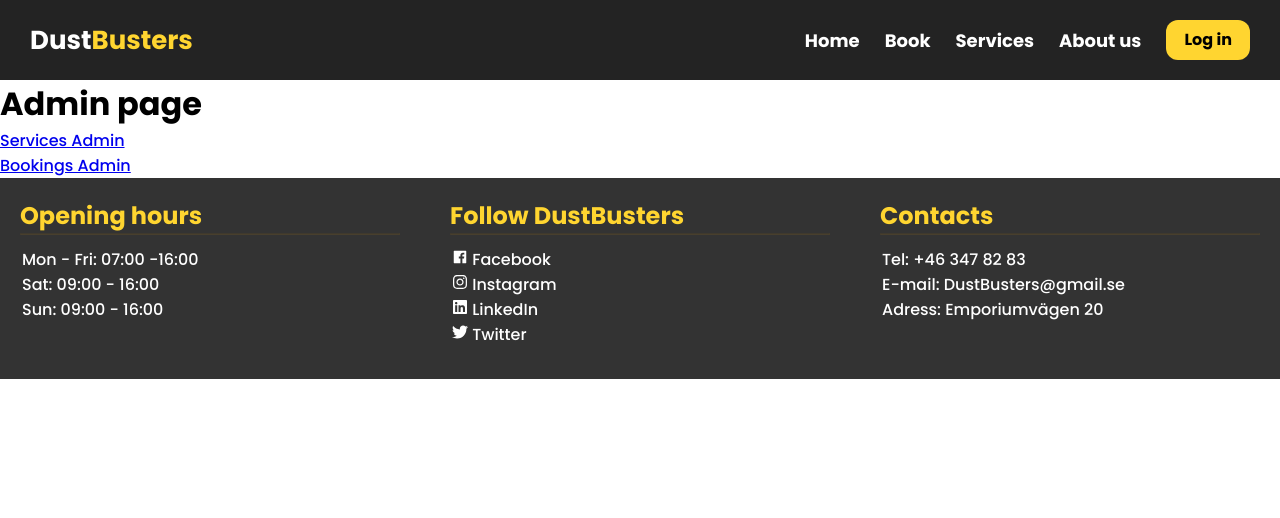
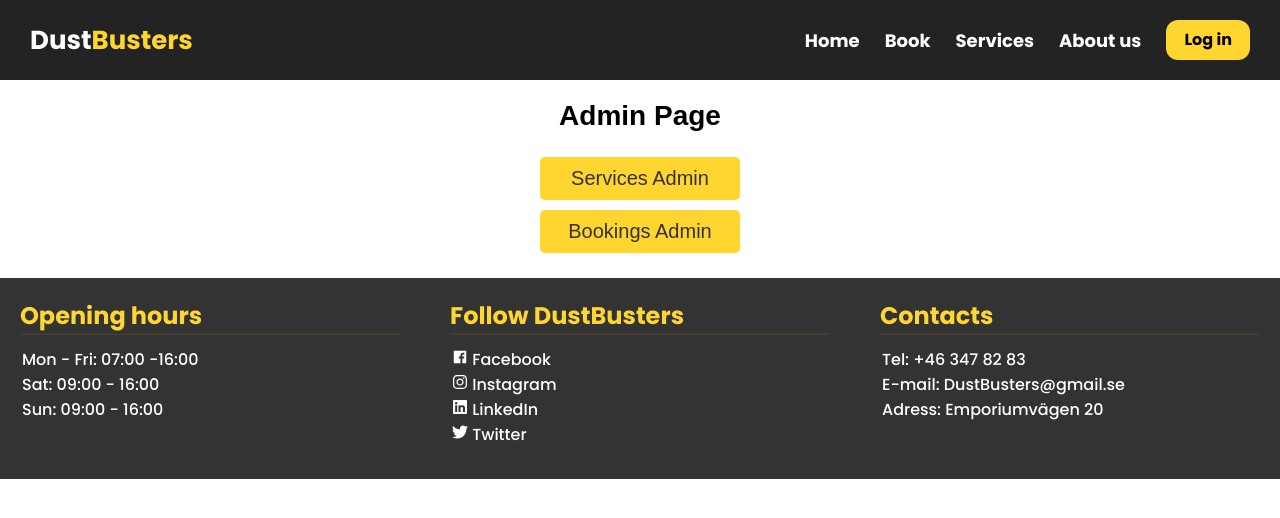
Before and after one commit to jonaelghid3y/DustBusters, a React (Vite) app: page /Admin in a window 1280 px wide. Shown: the top 518 px of the page. Built offline with nearby package versions, Linux system fonts and the light colour scheme.

Commit message:
small change

```diff
--- a/src/Components/Admin/BookingAdmin.jsx
+++ b/src/Components/Admin/BookingAdmin.jsx
@@ -1,6 +1,8 @@
 import React, { useState, useEffect } from 'react';
 import axios from 'axios';
-import { MdDelete, MdEdit } from 'react-icons/md';
+import { MdDelete, MdEdit, MdArrowBack } from 'react-icons/md';
+import { Link } from 'react-router-dom';
+
 
 function BookingAdmin() {
   const [bookings, setBookings] = useState([]);
@@ -10,6 +12,7 @@ function BookingAdmin() {
     service: '',
   });
   const [editingBookingId, setEditingBookingId] = useState(null);
+  const [showAddBooking, setShowAddBooking] = useState(false);
 
   useEffect(() => {
     fetchBookings();
@@ -37,11 +40,9 @@ function BookingAdmin() {
 
     try {
       if (editingBookingId) {
-
         await axios.put(`https://api-s5hih6nmta-uc.a.run.app/booking/${editingBookingId}`, newBooking);
         setEditingBookingId(null);
       } else {
-
         await axios.post("https://api-s5hih6nmta-uc.a.run.app/booking", newBooking);
       }
 
@@ -52,6 +53,7 @@ function BookingAdmin() {
       });
 
       fetchBookings();
+      toggleAddBooking();
     } catch (error) {
       console.error('Error creating/updating booking:', error);
     }
@@ -66,6 +68,7 @@ function BookingAdmin() {
         service: bookingToEdit.service,
       });
       setEditingBookingId(id);
+      setShowAddBooking(true);
     }
   };
 
@@ -87,11 +90,22 @@ function BookingAdmin() {
     }
   };
 
+  const toggleAddBooking = () => {
+    setShowAddBooking(!showAddBooking);
+  };
+
   return (
     <div style={containerStyle}>
       <h1>List of Bookings</h1>
+
+      {!showAddBooking ? (
+        <button onClick={toggleAddBooking} style={addBookingButtonStyle}>
+          Add new booking
+        </button>
+
+      ) : (
         <form onSubmit={handleSubmit} style={formStyle}>
-        <div>
+          <div style={inputContainerStyle}>
             <label htmlFor="name">Customer:</label>
             <input
               type="text"
@@ -101,9 +115,12 @@ function BookingAdmin() {
               onChange={handleInputChange}
               style={inputStyle}
             />
+            <Link to="/admin" style={backToAdminButton}>
+              <MdArrowBack />
+            </Link>
           </div>
 
-        <div>
+          <div style={inputContainerStyle}>
             <label htmlFor="date">Date:</label>
             <input
               type="text"
@@ -116,29 +133,24 @@ function BookingAdmin() {
           </div>
 
           <div>
-          {editingBookingId ? (
-            <div>
             <button type="submit" style={submitButtonStyle}>
-                Update booking
+              {editingBookingId ? "Update booking" : "Add new booking"}
             </button>
+            {editingBookingId && (
               <button onClick={handleCancelEdit} style={cancelButtonStyle}>
                 Cancel
-              </button>
-            </div>
-          ) : (
-            <button type="submit" style={submitButtonStyle}>
-              Add new booking
               </button>
             )}
           </div>
         </form>
+      )}
+
       <table style={tableStyle}>
         <thead>
           <tr>
             <th style={thStyle}>Customer</th>
             <th style={thStyle}>Date</th>
             <th style={thStyle}>Edit</th>
-            <th style={thStyle}>Delete</th>
           </tr>
         </thead>
         <tbody>
@@ -147,12 +159,10 @@ function BookingAdmin() {
               <td style={tableCellStyle}>{booking.name}</td>
               <td style={tableCellStyle}>{booking.date}</td>
               <td style={tableCellStyle}>
-                <button onClick={() => handleEdit(booking.id)} style={iconButtonStyle}>
+                <button onClick={() => handleEdit(booking.id)} style={actionButtonStyle}>
                   <MdEdit />
                 </button>
-              </td>
-              <td style={tableCellStyle}>
-                <button onClick={() => handleDelete(booking.id)} style={iconButtonStyle}>
+                <button onClick={() => handleDelete(booking.id)} style={actionButtonStyle}>
                   <MdDelete />
                 </button>
               </td>
@@ -166,7 +176,6 @@ function BookingAdmin() {
 
 const containerStyle = {
   padding: "20px",
-  paddingTop: "40px",
   maxWidth: "800px",
   margin: "0 auto",
   fontFamily: 'Poppins',
@@ -179,14 +188,20 @@ const formStyle = {
   flexDirection: "column",
   alignItems: "center",
   marginTop: "20px",
+};
 
+const inputContainerStyle = {
+  display: "flex",
+  flexDirection: "column",
+  alignItems: "flex-start",
 };
 
 const inputStyle = {
-  width: "30%",
+  width: "100%",
   padding: "10px",
   marginBottom: "10px",
-  margin: "5px",
+  border: "1px solid #ccc",
+  borderRadius: "5px",
 };
 
 const submitButtonStyle = {
@@ -195,9 +210,10 @@ const submitButtonStyle = {
   color: "#333333",
   border: "none",
   borderRadius: "5px",
-  display: "block",
-  width: "200px",
-  fontFamily: 'Poppins',
+  width: "100%",
+  fontFamily: 'Poppins, sans-serif',
+  cursor: "pointer",
+  transition: "background 0.3s ease",
 };
 
 const cancelButtonStyle = {
@@ -206,17 +222,17 @@ const cancelButtonStyle = {
   color: "#333333",
   border: "none",
   borderRadius: "5px",
-  display: "block",
-  width: "40%",
-  fontFamily: 'Poppins',
+  width: "50%",
+  fontFamily: 'Poppins, sans-serif',
   marginTop: "5px",
+  cursor: "pointer",
+  transition: "background 0.3s ease",
 };
 
 const tableStyle = {
-  width: "80%",
+  width: "100%",
   borderCollapse: "collapse",
-  padding: "5px",
-  margin: "20px",
+  marginTop: "20px",
 };
 
 const thStyle = {
@@ -224,21 +240,20 @@ const thStyle = {
   color: "#333333",
   padding: "10px",
   textAlign: "left",
-  margin: "10px",
 };
 
 const tableCellStyle = {
   padding: "10px",
-  color: 'white',
-  marginBottom: '10px',
+  color: "white",
 };
 
-const iconButtonStyle = {
+const actionButtonStyle = {
   background: 'none',
   border: 'none',
   color: 'white',
   cursor: 'pointer',
-
+  marginRight: '10px',
+  transition: "background 0.3s ease",
 };
 
 const evenRowStyle = {
@@ -249,4 +264,23 @@ const oddRowStyle = {
   backgroundColor: "black",
 };
 
+const addBookingButtonStyle = {
+  backgroundColor: '#FFD530',
+  color: '#333333',
+  padding: '10px',
+  border: 'none',
+  borderRadius: '5px',
+  width: "200px",
+  fontFamily: 'Poppins, sans-serif',
+  cursor: "pointer",
+  transition: "background 0.3s ease",
+};
+
+const backToAdminButton = {
+  color: 'black',
+  padding: '10px',
+  margin: '10px',
+  cursor: 'pointer',
+};
+
 export default BookingAdmin;
--- a/src/Components/Admin/ServicesAdmin.jsx
+++ b/src/Components/Admin/ServicesAdmin.jsx
@@ -1,6 +1,8 @@
 import React, { Component } from "react";
 import axios from "axios";
-import { MdDelete, MdEdit } from 'react-icons/md';
+import { MdDelete, MdEdit, MdArrowBack } from 'react-icons/md';
+import { Link } from 'react-router-dom';
+
 
 class ServicesAdmin extends Component {
   state = {
@@ -8,6 +10,7 @@ class ServicesAdmin extends Component {
     title: "",
     price: "",
     editingServiceId: null,
+    showAddService: false,
   };
 
   componentDidMount() {
@@ -42,6 +45,8 @@ class ServicesAdmin extends Component {
 
       this.fetchServices();
       this.clearForm();
+
+      this.setState({ showAddService: false });
     } catch (error) {
       console.error("Error submitting service:", error);
     }
@@ -72,12 +77,33 @@ class ServicesAdmin extends Component {
     });
   };
 
+  toggleAddService = () => {
+    this.setState((prevState) => ({
+      showAddService: !prevState.showAddService,
+    }));
+  };
+
   render() {
-    const { title, price, editingServiceId, services } = this.state;
+    const { title, price, editingServiceId, services, showAddService } = this.state;
 
     return (
       <div style={containerStyle}>
         <h1>List of Services</h1>
+
+
+        {!showAddService && editingServiceId === null ? (
+          <div>
+            <button onClick={this.toggleAddService} style={addnewServiceButton}>
+              Add new service
+            </button>
+
+            <Link to="/admin" style={backToAdminButton}>
+              <MdArrowBack />
+            </Link>
+          </div>
+
+
+        ) : (
           <form style={formStyle} onSubmit={this.handleSubmit}>
             <div>
               <label>Title:</label>
@@ -105,13 +131,14 @@ class ServicesAdmin extends Component {
               {editingServiceId ? "Update" : "Add new service"}
             </button>
           </form>
+        )}
+
         <table style={tableStyle}>
           <thead>
             <tr>
               <th style={thStyle}>Title</th>
               <th style={thStyle}>Price</th>
               <th style={thStyle}>Edit</th>
-              <th style={thStyle}>Delete</th>
             </tr>
           </thead>
           <tbody>
@@ -122,15 +149,13 @@ class ServicesAdmin extends Component {
                 <td style={{ ...tdStyle, backgroundColor: index % 2 === 0 ? "gray" : "black" }}>
                   <button
                     onClick={() => this.handleEdit(service)}
-                    style={iconButtonStyle}
+                    style={editButtonStyle}
                   >
                     <MdEdit />
                   </button>
-                </td>
-                <td style={{ ...tdStyle, backgroundColor: index % 2 === 0 ? "gray" : "black" }}>
                   <button
                     onClick={() => this.handleDelete(service.id)}
-                    style={iconButtonStyle}
+                    style={deleteButtonStyle}
                   >
                     <MdDelete />
                   </button>
@@ -160,6 +185,8 @@ const inputStyle = {
   width: "30%",
   padding: "10px",
   marginBottom: "10px",
+  border: "1px solid #ccc",
+  borderRadius: "5px",
   margin: "5px",
 };
 
@@ -174,8 +201,10 @@ const buttonStyle = {
 };
 
 const tableStyle = {
-  width: "80%",
+  width: "70%",
   borderCollapse: "collapse",
+  padding: "10px",
+  margin: "10px",
 };
 
 const thStyle = {
@@ -191,11 +220,37 @@ const tdStyle = {
   color: "white",
 };
 
-const iconButtonStyle = {
+const editButtonStyle = {
+  background: 'none',
+  border: 'none',
+  color: 'white',
+  cursor: 'pointer',
+  marginRight: '10px',
+};
+
+const deleteButtonStyle = {
   background: 'none',
   border: 'none',
   color: 'white',
   cursor: 'pointer',
 };
 
+const backToAdminButton = {
+  color: 'black',
+  padding: '10px',
+  margin: '10px',
+  cursor: 'pointer',
+};
+
+const addnewServiceButton = {
+  backgroundColor: '#FFD530',
+  color: '#333333',
+  padding: '10px',
+  border: 'none',
+  borderRadius: '5px',
+  margin: '10px',
+  cursor: 'pointer',
+};
+
+
 export default ServicesAdmin;
--- a/src/Pages/User/Admin/Admin.jsx
+++ b/src/Pages/User/Admin/Admin.jsx
@@ -3,12 +3,52 @@ import { Link } from 'react-router-dom';
 
 export default function Admin() {
   return (
-    <div>
-
-      <h1>Admin page</h1>
-      <Link to="/Services-Admin">Services Admin</Link>
-      <br></br>
-      <Link to="/Booking-Admin"> Bookings Admin</Link>
-    </div >
+    <div style={containerStyle}>
+      <h1 style={headerStyle}>Admin Page</h1>
+      <div style={linkContainerStyle}>
+        <Link to="/Services-Admin" style={linkStyle}>
+          Services Admin
+        </Link>
+        <Link to="/Booking-Admin" style={linkStyle}>
+          Bookings Admin
+        </Link>
+      </div>
+    </div>
   );
 }
+
+const containerStyle = {
+  textAlign: 'center',
+  padding: '20px',
+  fontFamily: 'Arial, sans-serif',
+
+};
+
+const headerStyle = {
+  fontSize: '28px',
+  marginBottom: '20px',
+};
+
+const linkContainerStyle = {
+  display: 'flex',
+  flexDirection: 'column',
+  alignItems: 'center',
+};
+
+const linkStyle = {
+  textDecoration: 'none',
+  fontSize: '20px',
+  padding: '10px',
+  margin: '5px',
+  backgroundColor: '#FFD530',
+  color: '#333333',
+  borderRadius: '5px',
+  width: '200px',
+  textAlign: 'center',
+  transition: 'background 0.3s ease',
+};
+
+// Define :hover pseudo-class here
+linkStyle[':hover'] = {
+  backgroundColor: '#FFC000',
+};
```
Lines whose indentation alone changed are shown as unchanged.
